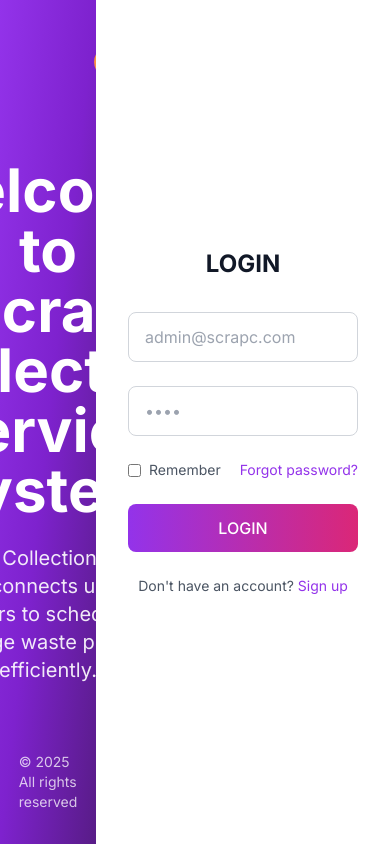
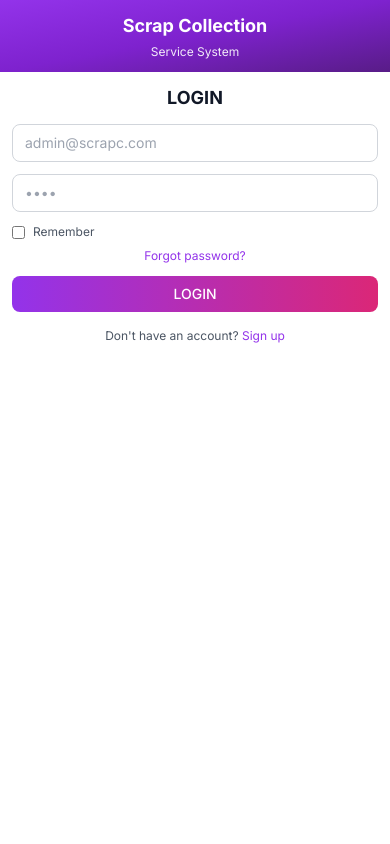
Before and after one commit to sureshdeveloperwebnox/scrap_collection_frontend, a Next.js app: page /auth/signin in a window 390 px wide. Built offline with nearby package versions, Linux system fonts and the light colour scheme; no server answers.

Commit message:
toast fixed

```diff
--- a/src/app/auth/signin/page.tsx
+++ b/src/app/auth/signin/page.tsx
@@ -53,14 +53,104 @@ export default function SignInPage() {
 
   return (
     <AuthGuard requireAuth={false}>
-      <div className="flex min-h-screen">
+      <div className="min-h-screen bg-gray-50">
+        {/* Mobile Layout */}
+        <div className="lg:hidden min-h-screen flex flex-col">
+          {/* Mobile Header */}
+          <div className="bg-gradient-to-br from-purple-600 via-purple-700 to-purple-900 p-3 sm:p-4 text-center flex-shrink-0">
+            <h1 className="text-lg sm:text-xl font-bold text-white mb-1">
+              Scrap Collection
+            </h1>
+            <p className="text-xs text-white opacity-90">
+              Service System
+            </p>
+          </div>
+
+          {/* Mobile Form */}
+          <div className="flex-1 p-3 sm:p-4 bg-white flex items-start justify-center">
+            <div className="w-full max-w-sm">
+              <h2 className="text-lg font-bold text-center text-gray-900 mb-3">LOGIN</h2>
+
+              <form className="space-y-3" onSubmit={handleSubmit}>
+                <div>
+                  <input
+                    type="email"
+                    placeholder="admin@scrapc.com"
+                    value={email}
+                    onChange={(e) => setEmail(e.target.value)}
+                    className={`px-3 py-2 w-full rounded-lg border focus:ring-2 focus:ring-purple-500 focus:border-transparent text-sm ${
+                      errors.email ? 'border-red-300' : 'border-gray-300'
+                    }`}
+                  />
+                  {errors.email && (
+                    <p className="mt-1 text-xs text-red-500">{errors.email}</p>
+                  )}
+                </div>
+
+                <div>
+                  <input
+                    type="password"
+                    placeholder="••••"
+                    value={password}
+                    onChange={(e) => setPassword(e.target.value)}
+                    className={`px-3 py-2 w-full rounded-lg border focus:ring-2 focus:ring-purple-500 focus:border-transparent text-sm ${
+                      errors.password ? 'border-red-300' : 'border-gray-300'
+                    }`}
+                  />
+                  {errors.password && (
+                    <p className="mt-1 text-xs text-red-500">{errors.password}</p>
+                  )}
+                </div>
+
+                <div className="flex flex-col space-y-2">
+                  <label className="flex items-center">
+                    <input
+                      type="checkbox"
+                      checked={rememberMe}
+                      onChange={(e) => setRememberMe(e.target.checked)}
+                      className="rounded border-gray-300"
+                    />
+                    <span className="ml-2 text-xs text-gray-600">Remember</span>
+                  </label>
+                  <a href="#" className="text-xs text-purple-600 hover:underline text-center">
+                    Forgot password?
+                  </a>
+                </div>
+
+                <button
+                  type="submit"
+                  disabled={signInMutation.isPending || isLoading}
+                  className="py-2 w-full font-medium text-white bg-gradient-to-r from-purple-600 to-pink-600 rounded-lg transition-colors hover:from-purple-700 hover:to-pink-700 disabled:opacity-50 disabled:cursor-not-allowed text-sm"
+                >
+                  {signInMutation.isPending || isLoading ? 'Signing in...' : 'LOGIN'}
+                </button>
+
+                {signInMutation.isError && (
+                  <p className="text-xs text-red-500 text-center">
+                    {signInMutation.error?.message || 'An error occurred during sign in'}
+                  </p>
+                )}
+              </form>
+
+              <p className="mt-4 text-xs text-center text-gray-600">
+                Don't have an account?{' '}
+                <Link href="/auth/signup" className="text-purple-600 hover:underline">
+                  Sign up
+                </Link>
+              </p>
+            </div>
+          </div>
+        </div>
+
+        {/* Desktop Layout */}
+        <div className="hidden lg:flex min-h-screen">
           {/* Left side - Welcome Section */}
-        <div className="flex overflow-hidden relative flex-1 justify-center items-center p-12 bg-gradient-to-br from-purple-600 via-purple-700 to-purple-900">
-          {/* Decorative shapes */}
-          <div className="absolute top-20 left-20 w-32 h-8 bg-gradient-to-r from-orange-400 to-pink-400 rounded-full transform rotate-45"></div>
-          <div className="absolute top-32 right-40 w-24 h-6 bg-gradient-to-r from-pink-400 to-purple-400 rounded-full transform -rotate-12"></div>
-          <div className="absolute left-32 bottom-40 w-28 h-7 bg-gradient-to-r from-orange-300 to-yellow-400 rounded-full transform rotate-12"></div>
-          <div className="absolute right-20 bottom-20 w-36 h-8 bg-gradient-to-r from-pink-300 to-orange-400 rounded-full transform -rotate-45"></div>
+          <div className="flex relative flex-1 justify-center items-center p-12 bg-gradient-to-br from-purple-600 via-purple-700 to-purple-900">
+            {/* Simplified decorative elements */}
+            <div className="absolute top-20 left-20 w-32 h-8 bg-gradient-to-r from-orange-400 to-pink-400 rounded-full opacity-80"></div>
+            <div className="absolute top-32 right-40 w-24 h-6 bg-gradient-to-r from-pink-400 to-purple-400 rounded-full opacity-80"></div>
+            <div className="absolute left-32 bottom-40 w-28 h-7 bg-gradient-to-r from-orange-300 to-yellow-400 rounded-full opacity-80"></div>
+            <div className="absolute right-20 bottom-20 w-36 h-8 bg-gradient-to-r from-pink-300 to-orange-400 rounded-full opacity-80"></div>
 
             <div className="z-10 text-center text-white">
               <h1 className="mb-6 text-6xl font-bold">
@@ -153,6 +243,7 @@ export default function SignInPage() {
             </div>
           </div>
         </div>
+      </div>
     </AuthGuard>
   );
 }
--- a/src/app/page.tsx
+++ b/src/app/page.tsx
@@ -2,38 +2,32 @@
 
 import { useEffect } from 'react';
 import { useRouter } from 'next/navigation';
-import { useAuthStore } from '@/lib/store/auth-store';
 
 export default function HomePage() {
   const router = useRouter();
-  const { isAuthenticated, isLoading } = useAuthStore();
 
   useEffect(() => {
-    // Only run on client side
+    // Instant redirect without any loading
     if (typeof window !== 'undefined') {
-      // Redirect authenticated users to dashboard
-      if (!isLoading && isAuthenticated) {
-        router.push('/dashboard');
-      } else if (!isLoading && !isAuthenticated) {
-        // Redirect to signin if not authenticated
-        router.push('/auth/signin');
+      // Check localStorage directly for immediate response
+      const authStorage = localStorage.getItem('auth-storage');
+      if (authStorage) {
+        try {
+          const parsed = JSON.parse(authStorage);
+          if (parsed?.state?.isAuthenticated) {
+            router.push('/dashboard');
+            return;
+          }
+        } catch (error) {
+          // If parsing fails, continue to signin
+        }
       }
+
+      // If no auth data, redirect to signin immediately
+      router.push('/auth/signin');
     }
-  }, [isAuthenticated, isLoading, router]);
+  }, [router]);
 
-  // Show loading while checking authentication
-  if (isLoading) {
-    return (
-      <div className="flex items-center justify-center min-h-screen">
-        <div className="animate-spin rounded-full h-32 w-32 border-b-2 border-purple-600"></div>
-      </div>
-    );
-  }
-
-  // Show loading while redirecting
-  return (
-    <div className="flex items-center justify-center min-h-screen">
-      <div className="animate-spin rounded-full h-32 w-32 border-b-2 border-purple-600"></div>
-    </div>
-  );
+  // Return null to avoid any rendering
+  return null;
 }
--- a/src/components/auth-provider.tsx
+++ b/src/components/auth-provider.tsx
@@ -2,28 +2,34 @@
 
 import { useEffect } from 'react';
 import { useAuthStore } from '@/lib/store/auth-store';
-import { useAuthInit } from '@/hooks/use-auth';
 
 interface AuthProviderProps {
   children: React.ReactNode;
 }
 
 export function AuthProvider({ children }: AuthProviderProps) {
-  const { initializeFromStorage, isHydrated } = useAuthStore();
+  const { initializeFromStorage } = useAuthStore();
 
   // Initialize authentication state from localStorage
   useEffect(() => {
-    initializeFromStorage();
+    // Quick initialization without blocking
+    const initAuth = () => {
+      try {
+        initializeFromStorage();
+      } catch (error) {
+        console.error('Auth initialization error:', error);
+      }
+    };
+
+    // Use requestIdleCallback for non-blocking initialization
+    if (typeof window !== 'undefined' && 'requestIdleCallback' in window) {
+      (window as any).requestIdleCallback(initAuth);
+    } else {
+      // Fallback for browsers without requestIdleCallback
+      setTimeout(initAuth, 0);
+    }
   }, [initializeFromStorage]);
 
-  // Show loading while initializing
-  if (!isHydrated) {
-    return (
-      <div className="flex items-center justify-center min-h-screen">
-        <div className="animate-spin rounded-full h-32 w-32 border-b-2 border-purple-600"></div>
-      </div>
-    );
-  }
-
+  // Render children immediately without any loading state
   return <>{children}</>;
 }
--- a/src/hooks/use-auth.ts
+++ b/src/hooks/use-auth.ts
@@ -74,7 +74,7 @@ export const useSignIn = () => {
       toast.error('Login failed', {
         description: error?.message || 'Please check your credentials and try again',
       });
-      setLoading(false);
+      // setLoading(false);
     },
     onSettled: () => {
       setLoading(false);
--- a/src/lib/store/auth-store.ts
+++ b/src/lib/store/auth-store.ts
@@ -1,10 +1,10 @@
 import { create } from 'zustand';
 import { persist, createJSONStorage } from 'zustand/middleware';
 
-export interface User {
+interface User {
   id: string;
+  name: string;
   email: string;
-  name: string;
   role: string;
 }
 
@@ -14,121 +14,94 @@ interface AuthState {
   isAuthenticated: boolean;
   isLoading: boolean;
   isHydrated: boolean;
-}
-
-interface AuthActions {
   login: (user: User, token: string) => void;
   logout: () => void;
   setLoading: (loading: boolean) => void;
-  clearAuth: () => void;
   setHydrated: (hydrated: boolean) => void;
   initializeFromStorage: () => void;
 }
 
-type AuthStore = AuthState & AuthActions;
+// Custom storage for SSR safety
+const createSafeStorage = () => {
+  if (typeof window === 'undefined') {
+    return {
+      getItem: () => null,
+      setItem: () => {},
+      removeItem: () => {},
+    };
+  }
+  return localStorage;
+};
 
-export const useAuthStore = create<AuthStore>()(
+export const useAuthStore = create<AuthState>()(
   persist(
     (set, get) => ({
-      // Initial state
       user: null,
       token: null,
       isAuthenticated: false,
       isLoading: false,
       isHydrated: false,
 
-      // Actions
-      login: (user: User, token: string) =>
+      login: (user: User, token: string) => {
         set({
           user,
           token,
           isAuthenticated: true,
           isLoading: false,
-        }),
+        });
+      },
 
-      logout: () =>
+      logout: () => {
         set({
           user: null,
           token: null,
           isAuthenticated: false,
           isLoading: false,
-        }),
+        });
+      },
 
-      setLoading: (loading: boolean) =>
-        set({
-          isLoading: loading,
-        }),
+      setLoading: (loading: boolean) => {
+        set({ isLoading: loading });
+      },
 
-      clearAuth: () =>
-        set({
-          user: null,
-          token: null,
-          isAuthenticated: false,
-          isLoading: false,
-        }),
-
-      setHydrated: (hydrated: boolean) =>
-        set({
-          isHydrated: hydrated,
-        }),
+      setHydrated: (hydrated: boolean) => {
+        set({ isHydrated: hydrated });
+      },
 
       initializeFromStorage: () => {
-        if (typeof window !== 'undefined') {
-          try {
+        try {
+          if (typeof window !== 'undefined') {
             const stored = localStorage.getItem('auth-storage');
             if (stored) {
               const parsed = JSON.parse(stored);
-              const state = parsed.state;
-
-              if (state?.user && state?.token) {
+              if (parsed?.state) {
                 set({
-                  user: state.user,
-                  token: state.token,
-                  isAuthenticated: true,
+                  user: parsed.state.user,
+                  token: parsed.state.token,
+                  isAuthenticated: parsed.state.isAuthenticated,
                   isHydrated: true,
                 });
-              } else {
-                set({
-                  isHydrated: true,
-                });
+                return;
               }
-            } else {
-              set({
-                isHydrated: true,
-              });
             }
-          } catch (error) {
-            console.error('Error initializing from storage:', error);
-            set({
-              isHydrated: true,
-            });
           }
+          set({ isHydrated: true });
+        } catch (error) {
+          console.error('Error initializing auth from storage:', error);
+          set({ isHydrated: true });
         }
       },
     }),
     {
       name: 'auth-storage',
-      storage: createJSONStorage(() => {
-        // Only use localStorage on client side
-        if (typeof window !== 'undefined') {
-          return localStorage;
-        }
-        return {
-          getItem: () => null,
-          setItem: () => {},
-          removeItem: () => {},
-        };
-      }),
-      partialize: (state) => ({
-        user: state.user,
-        token: state.token,
-        isAuthenticated: state.isAuthenticated,
-      }),
+      storage: createJSONStorage(() => createSafeStorage()),
       onRehydrateStorage: () => (state) => {
         if (state) {
           state.setHydrated(true);
         }
       },
+      // Skip hydration on server side
+      skipHydration: typeof window === 'undefined',
     }
   )
 );
```
Also changed, not shown: src/components/auth-guard.tsx (+1 -26 lines). Lines whose indentation alone changed are shown as unchanged.
